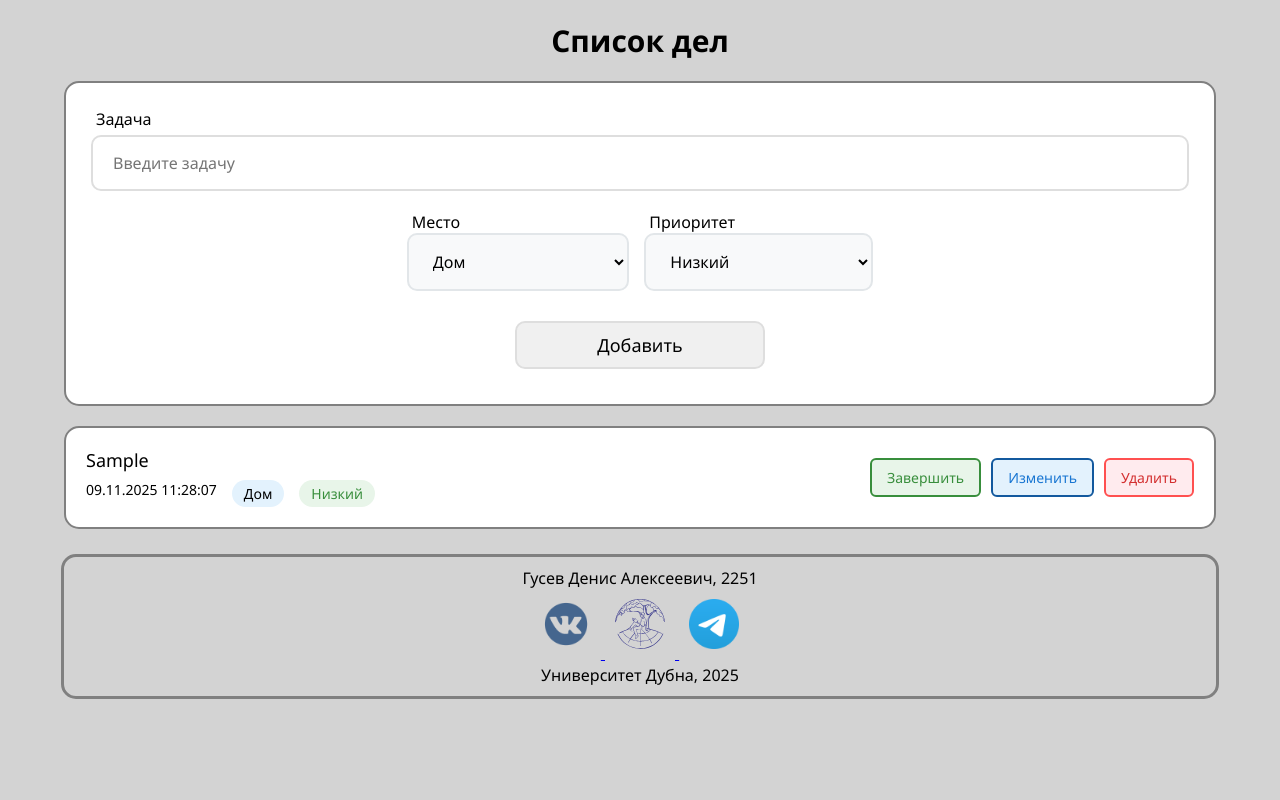
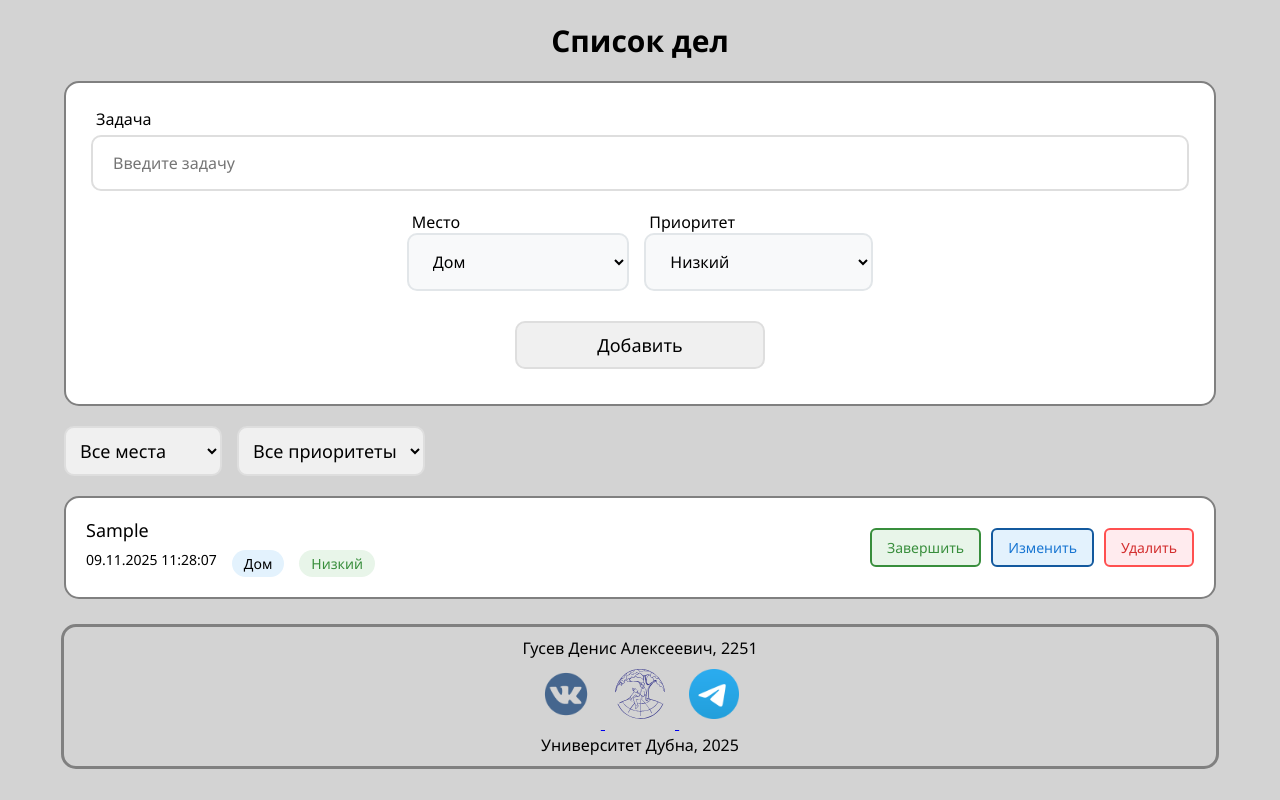
Before and after one commit to DenisGusev69/WebTechnologies, a plain HTML site: page index.html in a window 1280 px wide. Both pictures are taken after typing "Sample" into the empty fields and a click on the button "Добавить". Drawn offline with Linux system fonts and the light colour scheme.

Commit message:
Добавлена фильтрация

```diff
--- a/code.js
+++ b/code.js
@@ -7,13 +7,17 @@ const taskInput = document.getElementById("task");
 const categorySelect = document.getElementById("category");
 const prioritySelect = document.getElementById("priority");
 const myTaskDiv = document.getElementById("my_task");
-
+const filterCategorySelect = document.getElementById("filter-category");
+const filterPrioritySelect = document.getElementById("filter-priority");
 myTaskDiv.innerHTML = "";
 
 let tasks = [];
 let currentEditId = null;
 let sortBy = 'date';
-
+let currentFilters = {
+    category: 'all',
+    priority: 'all'
+};
 changeButton.style.display = "none";
 
 addButton.addEventListener("click", () => {
@@ -22,7 +26,6 @@ addButton.addEventListener("click", () => {
     let priorityValue = prioritySelect.value;
 
     if (taskText == "") {
-        console.log("Введите задачу");
         taskInput.classList.add("invalid");
         //myTaskDiv.innerHTML += "<p class='error'>Введите задачу</p>";
         return;
@@ -66,7 +69,6 @@ addButton.addEventListener("click", () => {
 });
 
 changeButton.addEventListener("click", () => {
-    console.log("Режим редактирования");
     if (sortBy == 'date') {
         sortBy = 'category';
         changeButton.textContent = 'Сортировка: По месту';
@@ -77,6 +79,15 @@ changeButton.addEventListener("click", () => {
         sortBy = 'date';
         changeButton.textContent = 'Сортировка: По дате';
     }
+    renderTasks();
+});
+filterCategorySelect.addEventListener("change", () => {
+    currentFilters.category = filterCategorySelect.value;
+    renderTasks();
+});
+
+filterPrioritySelect.addEventListener("change", () => {
+    currentFilters.priority = filterPrioritySelect.value;
     renderTasks();
 });
 /*
@@ -122,13 +133,14 @@ function renderTasks() {
         sortBy = 'date';
         changeButton.textContent = 'Сортировка: По дате';
     }
-    /*
-    if (tasks.length == 0) {
-        myTaskDiv.innerHTML = '<p class="no-tasks">Задачи отсутствуют</p>';
+
+    const filteredTasks = filterTasks(tasks);
+    const sortedTasks = sortTasks(filteredTasks);
+
+    if (filteredTasks.length === 0) {
+        myTaskDiv.innerHTML = '<p class="no-tasks">Задачи не найдены</p>';
         return;
     }
-    */
-    const sortedTasks = sortTasks(tasks);
 
     sortedTasks.forEach((task) => {
         const categoryText = getCategoryText(task.category);
@@ -188,7 +200,16 @@ function sortTasks(tasks) {
             return tasks;
     }
 }
+function filterTasks(tasks) {
+    return tasks.filter(task => {
 
+        const categoryMatch = currentFilters.category == 'all' || task.category == currentFilters.category;
+
+        const priorityMatch = currentFilters.priority == 'all' || task.priority == currentFilters.priority;
+
+        return categoryMatch && priorityMatch;
+    });
+}
 function CompleteTask(e) {
     const taskItem = e.target.closest('.task-item');
     const taskId = parseInt(taskItem.dataset.id);
@@ -233,7 +254,6 @@ function DeleteTask(e) {
     }
 }
 
-
 function formatDateTime(date) {
     const taskDate = new Date(date);
     const dateString = taskDate.toLocaleDateString('ru-RU');
--- a/index.html
+++ b/index.html
@@ -40,7 +40,30 @@
             <button type="button" class="button" id="add">Добавить</button>
         </div>
 
-        <button type="button" class="button" id="change"></button>
+        <div class="controls-row">
+
+            <div class="filter-controls">
+                <div class="filter-group">
+                    <select id="filter-category" class="filter-select">
+                        <option value="all">Все места</option>
+                        <option value="Home">Дом</option>
+                        <option value="Study">Университет</option>
+                        <option value="Work">Работа</option>
+                        <option value="Other">Другое</option>
+                    </select>
+                </div>
+                <div class="filter-group">
+                    <select id="filter-priority" class="filter-select">
+                        <option value="all">Все приоритеты</option>
+                        <option value="High">Высокий</option>
+                        <option value="Middle">Средний</option>
+                        <option value="Low">Низкий</option>
+                    </select>
+                </div>
+            </div>
+            <button type="button" class="button" id="change">Сортировка: По дате</button>
+        </div>
+
         <div class="my_task" id="my_task">
 
         </div>
--- a/style.css
+++ b/style.css
@@ -250,3 +250,28 @@ footer{
     color: #666;
     font-style: italic;
 }
+.controls-row {
+    display: flex;
+    gap: 15px;
+    align-items: center;
+    margin-bottom: 20px;
+}
+
+.filter-controls {
+    display: flex;
+    gap: 15px;
+}
+
+.filter-group {
+    display: flex;
+    align-items: center;
+}
+.filter-select {
+    width: 100%;
+    padding: 10px 10px;
+    border: 2px solid #dedede;
+    border-radius: 10px;
+    font-size: 18px;
+    background-color: rgb(240, 240, 240);
+
+}
```
